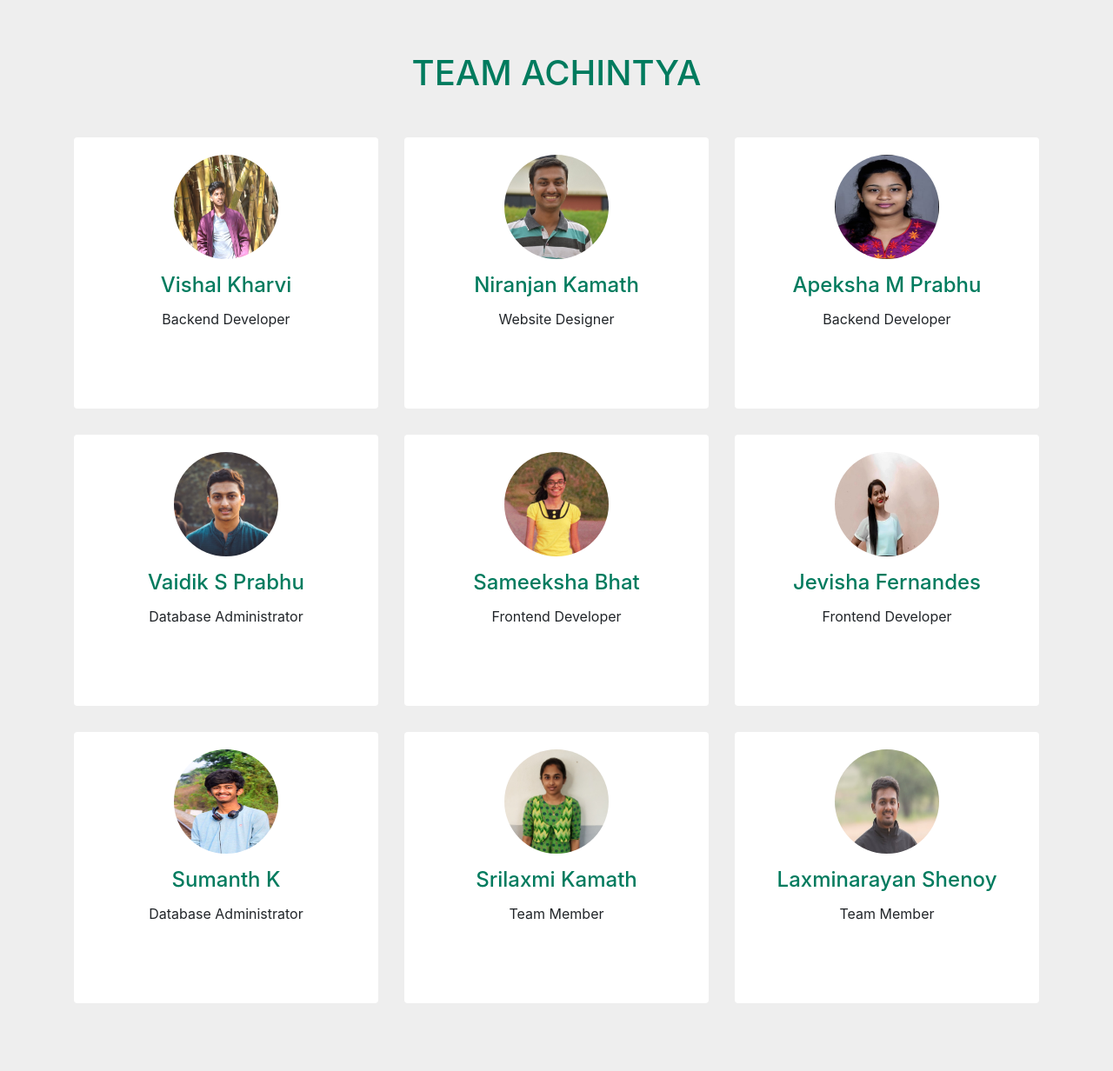
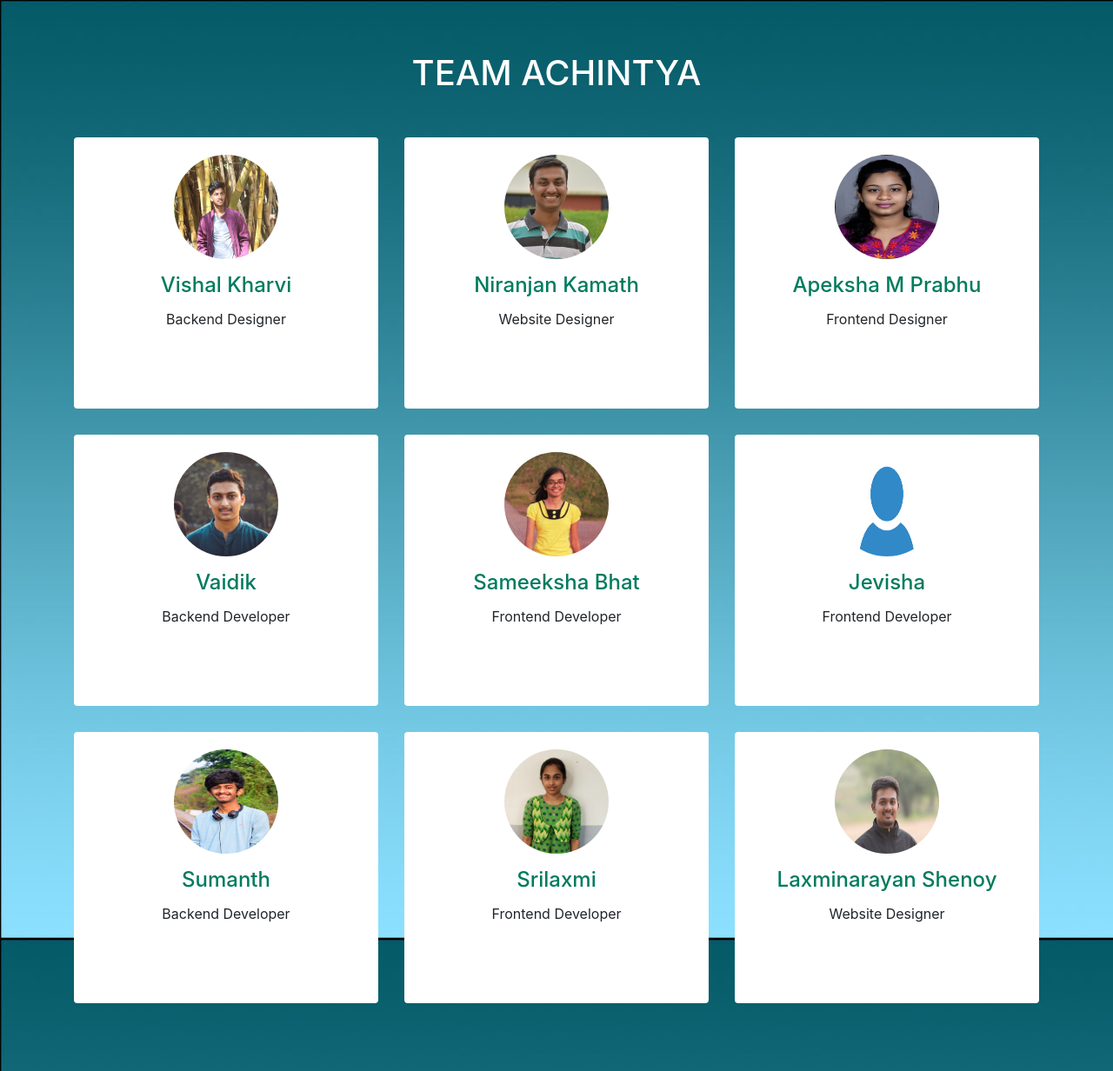
Before and after one commit to AchintyaSushiksha/SCL-Maxo, a Flask app: page /about in a window 1280 px wide. Shown: the part 80-1312 px from the top of the page at 87% size. Run offline with Flask 2, Linux system fonts and the light colour scheme; the visitor is signed in with stand-in values (Sample User, id 1); some libraries are stand-ins or nearby versions.

Commit message:
about page is updated

```diff
--- a/maxo_scl/app.py
+++ b/maxo_scl/app.py
@@ -19,7 +19,7 @@ def login():
             return redirect(url_for('login'))
 
         try:
-            db = pymysql.connect(host="achintya.heliohost.us", user="achintya_achintya", password="12345678", autocommit=True)
+            db = pymysql.connect(host="achintya.heliohost.us", user="achintya_achintya", password="888000++vVvV", autocommit=True)
             cur = db.cursor()
 
             ab = "use achintya_maxo_scl"
@@ -51,6 +51,10 @@ def login():
                             continue
                         columns_list.append(i[0])
 
+                    print(columns_list)
+
+
+
                     language_start = columns_list.index('Languagelink')
                     language_end = columns_list.index('Improvelink')
                     columns_of_languages = columns_list[language_start+1:language_end]
@@ -62,9 +66,11 @@ def login():
                     session['improve_columns'] = improve_columns
 
                     art_start = columns_list.index('Artlink')
-                    art_stop = len(columns_list)
-                    art_columns = columns_list[art_start+1:art_stop]
+                    art_stop = columns_list.index('Paintings')
+                    art_columns = columns_list[art_start+1:art_stop+1]
+                    print(art_columns)
                     session['art_columns'] = art_columns
+
 
                     db.close()
                     return render_template('mainpage.html', user=user)
@@ -105,7 +111,7 @@ def register():
             return redirect(url_for('register'))  # Return to same page if password doesnt match.
 
         try:
-            db = pymysql.connect(host="achintya.heliohost.us", user="achintya_achintya", password="12345678", autocommit=True)
+            db = pymysql.connect(host="achintya.heliohost.us", user="achintya_achintya", password="888000++vVvV", autocommit=True)
             cur = db.cursor()
 
             ab = "use achintya_maxo_scl"
@@ -164,15 +170,17 @@ def nextpage():
     improve_link = session['improve_columns']
     art_link = session['art_columns']
     user = session['user']
+    print(art_link)
 
 #     global columns_of_languages
     for i in columns_of_languages:
+        print(i)
         if i in request.form:
             button_name = request.form[i]
             print(button_name)
             if button_name != "":
                 try:
-                    db = pymysql.connect(host="achintya.heliohost.us", user="achintya_achintya", password="12345678", autocommit=True)
+                    db = pymysql.connect(host="achintya.heliohost.us", user="achintya_achintya", password="888000++vVvV", autocommit=True)
                     cur = db.cursor()
                     ab = "use achintya_maxo_scl"
                     cur.execute(ab)
@@ -214,12 +222,13 @@ def nextpage():
                     return redirect(url_for('nextpage', user=user))
 
     for i in improve_link:
+        print(i)
         if i in request.form:
             button_name = request.form[i]
             print(button_name)
             if button_name != "":
                 try:
-                    db = pymysql.connect(host="achintya.heliohost.us", user="achintya_achintya", password="12345678", autocommit=True)
+                    db = pymysql.connect(host="achintya.heliohost.us", user="achintya_achintya", password="888000++vVvV", autocommit=True)
                     cur = db.cursor()
                     ab = "use achintya_maxo_scl"
                     cur.execute(ab)
@@ -259,12 +268,17 @@ def nextpage():
                     return redirect(url_for('nextpage'))
 
     for i in art_link:
+        print(i)
+#         print(f'error is {request.form.to_dict()[1]}')
+
+
         if i in request.form:
-            button_name = request.form[i]
+            print("hi")
+            button_name = request.form.to_dict()[i]
             print(button_name)
             if button_name != "":
                 try:
-                    db = pymysql.connect(host="achintya.heliohost.us",user="achintya_achintya",password="12345678",autocommit=True)
+                    db = pymysql.connect(host="achintya.heliohost.us",user="achintya_achintya",password="888000++vVvV",autocommit=True)
                     cur = db.cursor()
                     ab = "use achintya_maxo_scl"
                     cur.execute(ab)
@@ -305,7 +319,50 @@ def nextpage():
                         db.close()
                     return redirect(url_for('nextpage'))
 
-        return render_template('mainpage_nextpage.html', columns_of_languages=columns_of_languages)
+
+    else:
+        try:
+            db = pymysql.connect(host="achintya.heliohost.us",user="achintya_achintya",password="888000++vVvV",autocommit=True)
+            cur = db.cursor()
+            ab = "use achintya_maxo_scl"
+            cur.execute(ab)
+            a = f"select Paintings from December"
+            cur.execute(a)
+            link_tuple = cur.fetchall()
+            linklist = []
+            for i in link_tuple:
+                if i[0] == None:
+                    continue
+                else:
+                    linklist.append(i[0])
+
+            top_property = []
+            first_value = 40
+            for i in range(0, len(linklist)):
+                top_property.append(first_value)
+                first_value = first_value+540
+            link_with_topvalue = {}
+            print(linklist)
+            print(top_property)
+            for i in range(0, len(linklist)):
+                link_with_topvalue[linklist[i]] = top_property[i]
+
+            db.close()
+
+            button_name_info ='Paintings'
+            googlenews.search(button_name_info)
+            news = googlenews.results()
+            return render_template('language1.html', link_with_topvalue=link_with_topvalue, button_name="Paintings", news=news, leng=5, user=user)
+
+        except pymysql.err.OperationalError:
+            return redirect(url_for('nextpage'))
+        except Exception as e:
+            print(e)
+            if db.open:
+                db.close()
+            return redirect(url_for('nextpage'))
+
+        return render_template('mainpage_nextpage.html', columns_of_languages=columns_of_languages,user=user)
 
 
 @app.route('/language1')
@@ -330,7 +387,7 @@ def profile1():
         changed_email = request.form['email1']
 #         if changed_username!='' or changed_email!='':
         try:
-            db = pymysql.connect(host="achintya.heliohost.us", user="achintya_achintya", password="12345678", autocommit=True)
+            db = pymysql.connect(host="achintya.heliohost.us", user="achintya_achintya", password="888000++vVvV", autocommit=True)
             cur = db.cursor()
             ab = "use achintya_maxo_scl"
             cur.execute(ab)
--- a/maxo_scl/templates/about.html
+++ b/maxo_scl/templates/about.html
@@ -27,12 +27,12 @@ $('.navbar-light .dmenu').hover(function () {
 
 <style>
 
-body{background:url("static/images/Background 3.jpg");
+body{
      background-size: cover;}
 
 @import url('https://maxcdn.bootstrapcdn.com/font-awesome/4.7.0/css/font-awesome.min.css');
 #team {
-    background: #eee !important;
+    background: url("static/images/Background 3.jpg");
 }
 
 .btn-primary:hover,
@@ -214,7 +214,7 @@ section .section-title {
 <!-- Team -->
 <section id="team" class="pb-5">
     <div class="container">
-        <h5 class="section-title h1">TEAM ACHINTYA</h5>
+        <h5 style="color:white;" class="section-title h1">TEAM ACHINTYA</h5>
         <div class="row">
             <!-- Team member -->
             <div class="col-xs-12 col-sm-6 col-md-4">
@@ -225,7 +225,7 @@ section .section-title {
                                 <div class="card-body text-center">
                                     <p><img class=" img-fluid" src="static/images/vishal.jpg" alt="card image"></p>
                                     <h4 class="card-title">Vishal Kharvi</h4>
-                                    <p class="card-text">Backend Developer</p>
+                                    <p class="card-text">Backend Designer</p>
 
                                 </div>
                             </div>
@@ -234,7 +234,7 @@ section .section-title {
                             <div class="card">
                                 <div class="card-body text-center mt-4">
                                     <h4 class="card-title">About Kharvi</h4>
-                                    <p class="card-text">Vishal is pursuing Computer Science and Engineering in Dr.Ambedkar Institute of Technology, Bengaluru.Vishal is enthusiastic Learner. <br/> Email : vishalkharvi461@gmail.com <br/>
+                                    <p class="card-text">Vishal is pursuing Computer Science and Engineering in Dr.Ambedkar Institute of Technology, Bengaluru.Vishal is enthusiastic Learner. <br/> <br/> Email : vishalkharvi461@gmail.com <br/>
                                     <a href="https://twitter.com/KharviVishal?s=09 ">Follow me on Twitter </a> </p>
                                     <a href="https://github.com/Vishalkharvi">Github profile </a> </p>
                                     <ul class="list-inline">
@@ -280,7 +280,9 @@ section .section-title {
                             <div class="card">
                                 <div class="card-body text-center mt-4">
                                     <h4 class="card-title">About Niranjan</h4>
-                                    <p class="card-text">Niranjan Kamath is currently pursuing Mechanical Engineering from MITE, Moodabidri. His interest includes Design and Books.</p>
+                                    <p class="card-text">Niranjan Kamath is currently pursuing Mechanical Engineering from MITE, Moodabidri. His interest includes Design and Books. <br/> <br/> Email : niranjankamathnk@gmail.com <br/>
+                                    <a href="https://twitter.com/NiranjanKamath1?s=08 ">Follow me on Twitter </a> </p>
+                                    <a href="https://github.com/Kamath-Niranjan">Github profile </a> </p>
                                     <ul class="list-inline">
                                         <li class="list-inline-item">
                                             <a class="social-icon text-xs-center" target="_blank" href="https://www.fiverr.com/share/qb8D02">
@@ -315,7 +317,7 @@ section .section-title {
                                 <div class="card-body text-center">
                                     <p><img class=" img-fluid" src="static/images/apeksha.jpeg" alt="card image"></p>
                                     <h4 class="card-title">Apeksha M Prabhu</h4>
-                                    <p class="card-text">Backend Developer</p>
+                                    <p class="card-text">Frontend Designer</p>
 
                                 </div>
                             </div>
@@ -324,7 +326,9 @@ section .section-title {
                             <div class="card">
                                 <div class="card-body text-center mt-4">
                                     <h4 class="card-title">About Apeksha</h4>
-                                    <p class="card-text">Apeksha is pursuing Information Science and Engineering in JSS Academy of Technical Education, Bengaluru.Apeksha is enthusiastic Learner and coder. </p>
+                                    <p class="card-text">Apeksha is pursuing Information Science and Engineering in JSS Academy of Technical Education, Bengaluru.Apeksha is enthusiastic Learner and coder. <br/> <br/> Email : apekshaprabhu6@gmail.com <br/>
+                                    <a href="https://twitter.com/Apekshamarutip1?s=08 ">Follow me on Twitter </a> </p>
+                                    <a href="https://github.com/Apekshamarutip1">Github profile </a> </p>
                                     <ul class="list-inline">
                                         <li class="list-inline-item">
                                             <a class="social-icon text-xs-center" target="_blank" href="https://www.fiverr.com/share/qb8D02">
@@ -360,8 +364,8 @@ section .section-title {
                             <div class="card">
                                 <div class="card-body text-center">
                                     <p><img class=" img-fluid" src="static/images/vaidik.jpeg" alt="card image"></p>
-                                    <h4 class="card-title">Vaidik S Prabhu</h4>
-                                    <p class="card-text">Database Administrator</p>
+                                    <h4 class="card-title">Vaidik </h4>
+                                    <p class="card-text">Backend Developer</p>
                                 </div>
                             </div>
                         </div>
@@ -369,7 +373,9 @@ section .section-title {
                             <div class="card">
                                 <div class="card-body text-center mt-4">
                                     <h4 class="card-title">About Vaidik</h4>
-                                    <p class="card-text">Vaidik is pursuing Computer Science and Engineering in Canara Engineering College, Bantwal. Vaidik is a Data Enthusiast. </p>
+                                    <p class="card-text">Vaidik is pursuing Computer Science and Engineering in Canara Engineering College, Bantwal. Vaidik is a Data Enthusiast. <br/> <br/> Email : vaidiks2000@gmail.com <br/>
+                                    <a href="https://twitter.com/vaidik_s?s=08 ">Follow me on Twitter </a> </p>
+                                    <a href="https://github.com/VaidikPrabhu">Github profile </a> </p>
                                     <ul class="list-inline">
                                         <li class="list-inline-item">
                                             <a class="social-icon text-xs-center" target="_blank" href="https://www.fiverr.com/share/qb8D02">
@@ -413,7 +419,9 @@ section .section-title {
                             <div class="card">
                                 <div class="card-body text-center mt-4">
                                     <h4 class="card-title">About Sameeksha</h4>
-                                    <p class="card-text">Sameeksha Bhat is pursuing Information Science Engineering at NIE, Mysore. Sameeksha is a Enthusiastic Programmer. </p>
+                                    <p class="card-text">Sameeksha Bhat is pursuing Information Science Engineering at NIE, Mysore. Sameeksha is a Enthusiastic Programmer. <br/> <br/> Email : bhatsameeksha21@gmail.com <br/>
+                                    <a href="https://twitter.com/BhatSameeksha?s=08 ">Follow me on Twitter </a> </p>
+                                    <a href="https://github.com/Sameeksha_Bhat">Github profile </a> </p>
                                     <ul class="list-inline">
                                         <li class="list-inline-item">
                                             <a class="social-icon text-xs-center" target="_blank" href="https://www.fiverr.com/share/qb8D02">
@@ -448,8 +456,8 @@ section .section-title {
                         <div class="frontside">
                             <div class="card">
                                 <div class="card-body text-center">
-                                    <p><img class=" img-fluid" src="static/images/jevisha.jpg" alt="card image"></p>
-                                    <h4 class="card-title">Jevisha Fernandes</h4>
+                                    <p><img class=" img-fluid" src="static/images/images1.png" alt="card image"></p>
+                                    <h4 class="card-title">Jevisha</h4>
                                     <p class="card-text">Frontend Developer</p>
 
                                 </div>
@@ -459,7 +467,9 @@ section .section-title {
                             <div class="card">
                                 <div class="card-body text-center mt-4">
                                     <h4 class="card-title">About Jevisha</h4>
-                                    <p class="card-text">Jevisha is pursuing Computer Science and Engineering in MITE, Moodabidri. She is an Web Dev Enthusiast.</p>
+                                    <p class="card-text">Jevisha is pursuing Computer Science and Engineering in MITE, Moodabidri. She is an Web Dev Enthusiast. <br/> <br/> Email : jevishasweetyfernandes@gmail.com <br/>
+                                    <a href="https://twitter.com/JevishaF?s=08 ">Follow me on Twitter </a> </p>
+                                    <a href="https://github.com/Jevisha">Github profile </a> </p>
                                     <ul class="list-inline">
                                         <li class="list-inline-item">
                                             <a class="social-icon text-xs-center" target="_blank" href="https://www.fiverr.com/share/qb8D02">
@@ -497,8 +507,8 @@ section .section-title {
                             <div class="card">
                                 <div class="card-body text-center">
                                     <p><img class=" img-fluid" src="static/images/Sumanth K.jpg" alt="card image"></p>
-                                    <h4 class="card-title">Sumanth K</h4>
-                                    <p class="card-text">Database Administrator</p>
+                                    <h4 class="card-title">Sumanth </h4>
+                                    <p class="card-text">Backend Developer</p>
 
                                 </div>
                             </div>
@@ -547,8 +557,8 @@ section .section-title {
                             <div class="card">
                                 <div class="card-body text-center">
                                     <p><img class=" img-fluid" src="static/images/srilaxmi.jpg" alt="card image"></p>
-                                    <h4 class="card-title">Srilaxmi Kamath</h4>
-                                    <p class="card-text">Team Member</p>
+                                    <h4 class="card-title">Srilaxmi</h4>
+                                    <p class="card-text">Frontend Developer</p>
 
                                 </div>
                             </div>
@@ -557,7 +567,9 @@ section .section-title {
                             <div class="card">
                                 <div class="card-body text-center mt-4">
                                     <h4 class="card-title">About srilaxmi</h4>
-                                    <p class="card-text">SriLaxmi is pursuing Computer Science and Engineering at Sahyadri College of Engineering and Management. She is an Enthusiastic programmer.</p>
+                                    <p class="card-text">SriLaxmi is pursuing Computer Science and Engineering at Sahyadri College of Engineering and Management. She is an Enthusiastic programmer. <br/> <br/> Email : srilakshmikamath20@gmail.com <br/>
+                                    <a href="https://twitter.com/SrilakshmiKama1?s=08 ">Follow me on Twitter </a> </p>
+                                    <a href="https://github.com/SrilakshmiKamath">Github profile </a> </p>
                                     <ul class="list-inline">
                                         <li class="list-inline-item">
                                             <a class="social-icon text-xs-center" target="_blank" href="https://www.fiverr.com/share/qb8D02">
@@ -592,7 +604,7 @@ section .section-title {
                                 <div class="card-body text-center">
                                     <p><img class=" img-fluid" src="static/images/laxminarayan.jpg" alt="card image"></p>
                                     <h4 class="card-title">Laxminarayan Shenoy </h4>
-                                    <p class="card-text">Team Member</p>
+                                    <p class="card-text">Website Designer</p>
 
                                 </div>
                             </div>
@@ -601,7 +613,9 @@ section .section-title {
                             <div class="card">
                                 <div class="card-body text-center mt-4">
                                     <h4 class="card-title">About Laxminarayan</h4>
-                                    <p class="card-text">Laxminarayan is pursuing Mechanical Engineering at NIE, Mysore. Laxminarayan is an Design Enthusiast. </p>
+                                    <p class="card-text">Laxminarayan is pursuing Mechanical Engineering at NIE, Mysore. Laxminarayan is an Design Enthusiast.  <br/> <br/> Email : laxminarayanshenoy@gmail.com <br/>
+                                     <a href="https://twitter.com/LNShenoy04?s=08 ">Follow me on Twitter </a> </p>
+
                                     <ul class="list-inline">
                                         <li class="list-inline-item">
                                             <a class="social-icon text-xs-center" target="_blank" href="https://www.fiverr.com/share/qb8D02">
```
